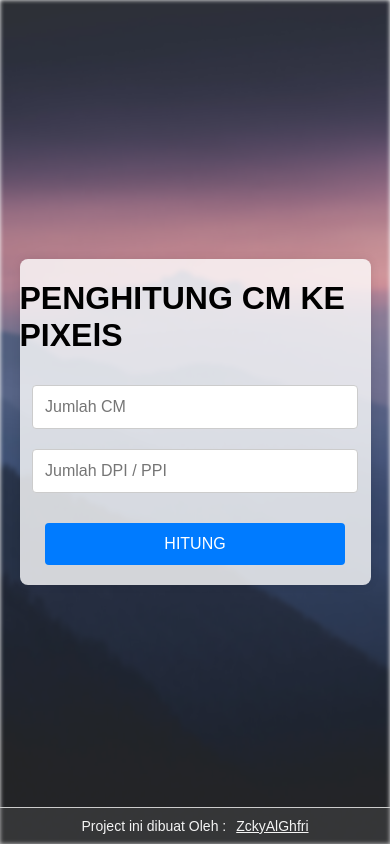
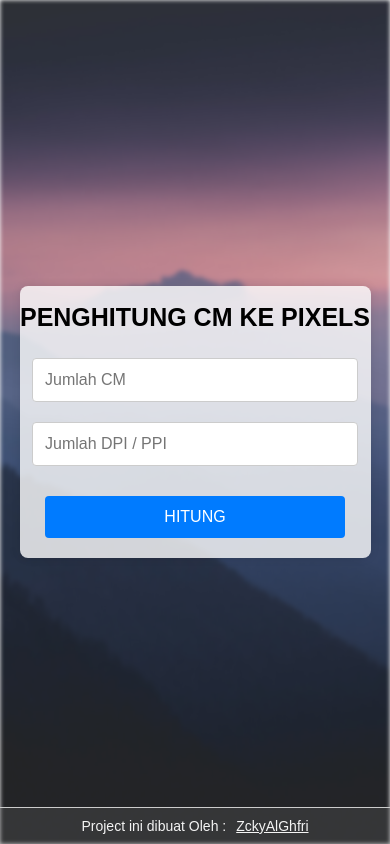
Before and after one commit to ZckyAlGhfri/CMPIXELSCONVERTER, a plain HTML site: page index.html in a window 390 px wide. Drawn offline with Linux system fonts and the light colour scheme.

Commit message:
Add files via upload

```diff
--- a/index.html
+++ b/index.html
@@ -10,7 +10,7 @@
     <div class="background"></div>
     <div class="container">
         <div class="form">
-            <h1>PENGHITUNG CM KE PIXElS</h1>
+            <h1>PENGHITUNG CM KE PIXELS</h1>
             <input type="number" name="" id="cm" placeholder="Jumlah CM">
             <input type="number" name="" id="ppi" placeholder="Jumlah DPI / PPI">
             <button onclick="hitung()">HITUNG</button>                <b id="hasilHitung"></b>
--- a/style.css
+++ b/style.css
@@ -89,6 +89,10 @@ footer p, footer a {
         height: auto; /* Mengubah tinggi menjadi otomatis */
     }
 
+    .form h1 {
+        font-size: 25px;
+    }
+
     input[type="number"],
     button {
         width: 100%; /* Mengubah lebar input dan tombol menjadi 100% */
```
